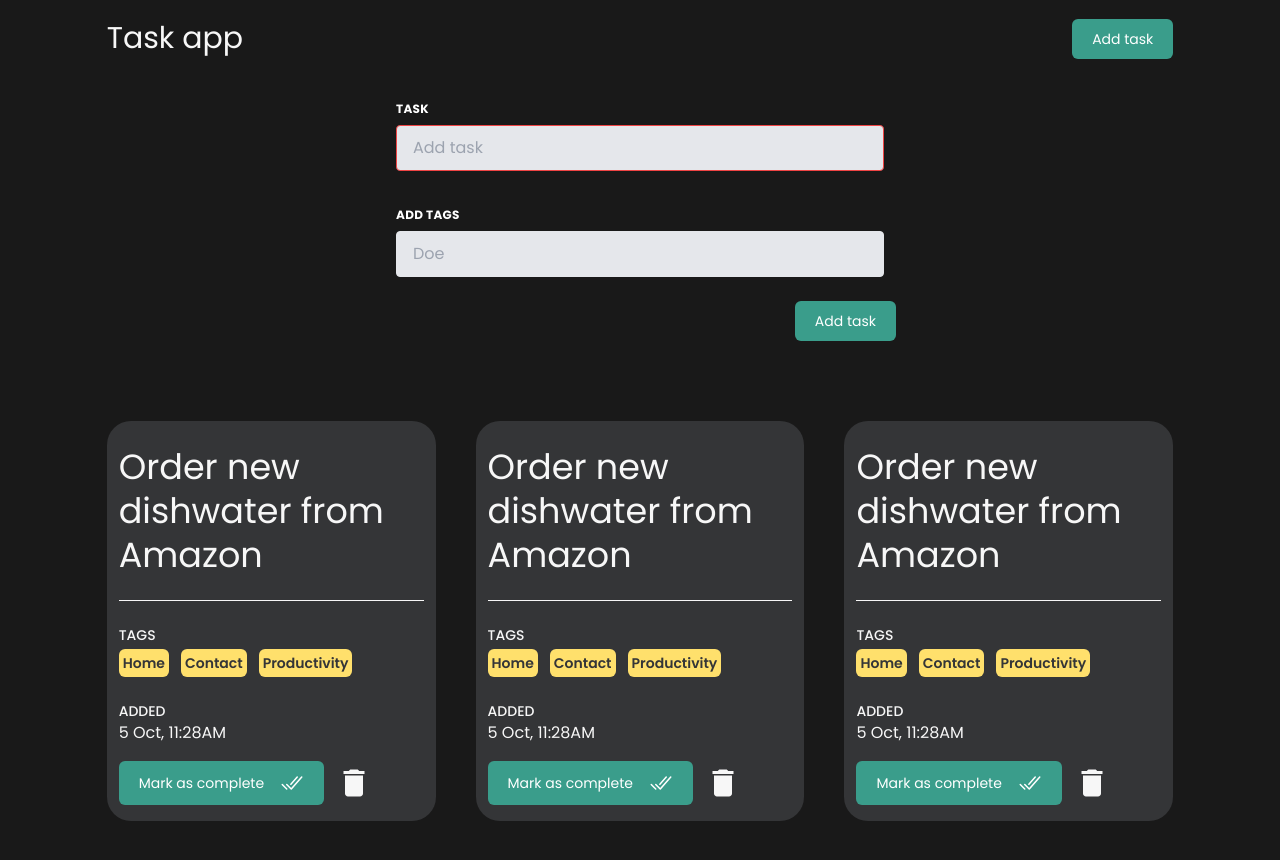
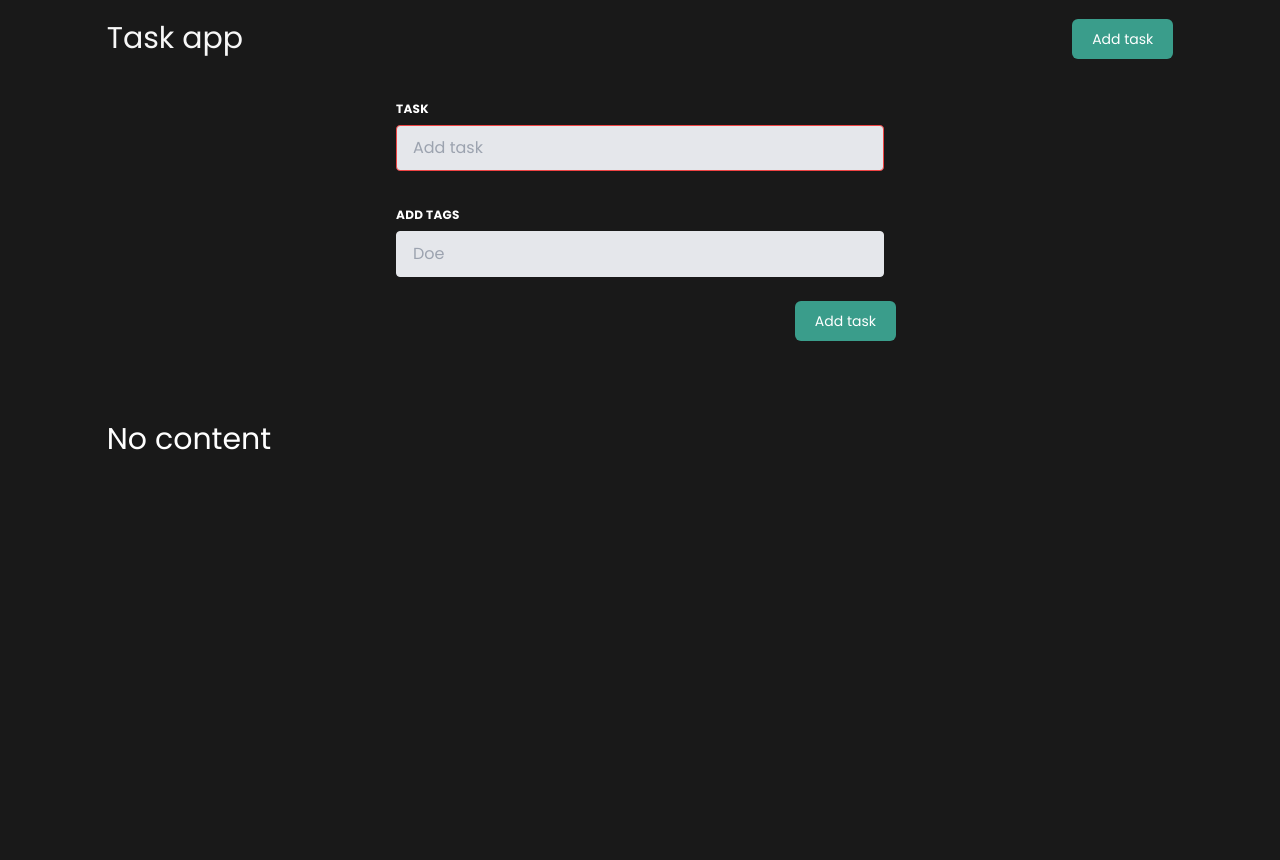
Before and after one commit to IsraelChidera/task-app, a React (Vite) app: page / in a window 1280 px wide. Shown: the top 860 px of the page. After the commit the page ends 800 px from the top, so only its background shows below. Built offline with nearby package versions, Linux system fonts and the light colour scheme.

Commit message:
features: todos crud operations

```diff
--- a/src/components/context/TodoContext.tsx
+++ b/src/components/context/TodoContext.tsx
@@ -11,9 +11,14 @@ export const TodoContext = createContext<TodoContextType|any>({});
 export const TodoContextProvider = ({ children }: { children: React.ReactNode }) => {
 
     const [taskCompleted, setTaskCompleted] = useState(false);
+    const [todos, setTodos] = useState([]);
+
+    const addTodo = () => {
+
+    }
 
     return (
-        <TodoContext.Provider value={{taskCompleted, setTaskCompleted}}>
+        <TodoContext.Provider value={{taskCompleted, setTaskCompleted, todos, setTodos}}>
         { children }
         </TodoContext.Provider>
     )
--- a/src/components/widget/AddTask.tsx
+++ b/src/components/widget/AddTask.tsx
@@ -28,6 +28,8 @@ type InitialValuesProps = {
 
 const AddTask = () => {
     const {taskCompleted, setTaskCompleted} = useContext(TodoContext);
+    const {todos, setTodos} = useContext(TodoContext);
+
     const initialValues: InitialValuesProps = {
         task: "",
         tags: "",
@@ -54,8 +56,16 @@ const AddTask = () => {
     }
 
     const onTodoSubmit = (values: InitialValuesProps) => {
-        console.log(values);
-        localStorage.setItem("Todos", JSON.stringify(values));
+        const newTodo = {
+            id: todos.length + 1,
+            task: values.task,
+            tags: values.tags,
+            completed: taskCompleted,
+            startDate: new Date().toDateString(),
+        }
+        setTodos([...todos, newTodo]);
+
+        localStorage.setItem("Todos", JSON.stringify([...todos, newTodo]));
     }
 
 
--- a/src/components/widget/Navbar.tsx
+++ b/src/components/widget/Navbar.tsx
@@ -1,4 +1,3 @@
-import React from 'react';
 import { FaPlus } from "react-icons/fa6";
 import Button from '../elements/Button';
 import Container from '../elements/Container';
--- /dev/null
+++ b/src/components/widget/Todo.tsx
@@ -0,0 +1,45 @@
+import React, { useContext } from 'react';
+import Button from '../elements/Button';
+import { IoCheckmarkDone } from "react-icons/io5";
+import { MdDelete } from "react-icons/md";
+import { TodoContext } from '../context/TodoContext';
+
+type TodoProps = {
+    todo: string,
+    tags: string,
+    startDate: any,
+    onClick?: any,
+    key?: any
+}
+
+const Todo = ({ key, todo, tags, startDate, onClick }: TodoProps) => {
+
+    return (
+        <div key={key} className='transition-all ease-linear bg-dark rounded-3xl pt-6 pb-4 px-3 flex flex-col justify-between'>
+            <div>
+                <h2 className='border-b border-[#f7f7f7] text-[35px] leading-tight pb-6'>{todo}</h2>
+                <p className='mt-6 text-sm text-[#f7f7f7] font-medium'>TAGS</p>
+                <div className='mt-1 flex gap-x-3 gap-y-3 items-center flex-wrap text-sm'>
+                    <div className='bg-yellow text-dark font-semibold p-1 rounded-md'>{tags}</div>
+                    <div className='bg-yellow text-dark font-semibold p-1 rounded-md'>Contact</div>
+                    <div className='bg-yellow text-dark font-semibold p-1 rounded-md'>Productivity</div>
+                </div>
+
+                <div className='mt-6'>
+                    <p className='mt-6 text-sm text-[#f7f7f7] font-medium'>ADDED</p>
+
+                    <p> {startDate}</p>
+                </div>
+            </div>
+
+            <div className='mt-4 flex space-x-3 items-center'>
+                <Button className='w-full flex justify-center items-center space-x-4'> <span>Mark as complete</span> <IoCheckmarkDone className='text-2xl' /> </Button>
+                <button type="button" onClick={onClick}>
+                    <MdDelete className='text-4xl hover:text-red-700 cursor-pointer' />
+                </button>
+            </div>
+        </div>
+    )
+}
+
+export default Todo
--- a/src/components/widget/Todos.tsx
+++ b/src/components/widget/Todos.tsx
@@ -1,90 +1,41 @@
-import React from 'react';
+import { useContext, useEffect, useState } from 'react';
 import Container from '../elements/Container';
-import Button from '../elements/Button';
-import { IoCheckmarkDone } from "react-icons/io5";
-import { MdDelete } from "react-icons/md";
+import Todo from './Todo';
+import { TodoContext } from '../context/TodoContext';
+
 
 const Todos = () => {
+    const { todos, setTodos } = useContext(TodoContext);
+    // const [items, setItems] = useState([]);
+
+    const getData = () => {
+        const data: any = localStorage.getItem('Todos');
+        const storedTodos = JSON.parse(data);
+
+        if (storedTodos) {
+            setTodos(storedTodos);
+            // setItems(storedTodos);
+        }
+    }
+
+    useEffect(() => {
+        getData();
+    }, [])
+
+    const onTodoDelete = (id: any) => {
+        const filteredItem = todos.filter((x: any) => x.id !== id);
+        setTodos(filteredItem);
+    }
+
+
     return (
         <section className='mt-14'>
             <Container className='grid grid-cols-3 gap-x-10 gap-y-8'>
-                <div className='bg-dark rounded-3xl pt-6 pb-4 px-3'>
-                    <h2 className='border-b border-[#f7f7f7] text-[35px] leading-tight pb-6'>Order new dishwater from Amazon</h2>
-
-                    <div>
-                        <p className='mt-6 text-sm text-[#f7f7f7] font-medium'>TAGS</p>
-                        <div className='mt-1 flex gap-x-3 gap-y-3 items-center flex-wrap text-sm'>
-                            <div className='bg-yellow text-dark font-semibold p-1 rounded-md'>Home</div>
-                            <div className='bg-yellow text-dark font-semibold p-1 rounded-md'>Contact</div>
-                            <div className='bg-yellow text-dark font-semibold p-1 rounded-md'>Productivity</div>
-                        </div>
-
-                        <div className='mt-6'>
-                            <p className='mt-6 text-sm text-[#f7f7f7] font-medium'>ADDED</p>
-
-                            <p> 5 Oct, 11:28AM</p>
-                        </div>
-
-                        <div className='mt-4 flex space-x-3 items-center'>
-                            <Button className='flex items-center space-x-4'> <span>Mark as complete</span> <IoCheckmarkDone className='text-2xl' /> </Button>
-                            <button>
-                                <MdDelete className='text-4xl hover:text-red-700 cursor-pointer' />
-                            </button>
-                        </div>
-                    </div>
-                </div>
-
-                <div className='bg-dark rounded-3xl pt-6 pb-4 px-3'>
-                    <h2 className='border-b border-[#f7f7f7] text-[35px] leading-tight pb-6'>Order new dishwater from Amazon</h2>
-
-                    <div>
-                        <p className='mt-6 text-sm text-[#f7f7f7] font-medium'>TAGS</p>
-                        <div className='mt-1 flex gap-x-3 gap-y-3 items-center flex-wrap text-sm'>
-                            <div className='bg-yellow text-dark font-semibold p-1 rounded-md'>Home</div>
-                            <div className='bg-yellow text-dark font-semibold p-1 rounded-md'>Contact</div>
-                            <div className='bg-yellow text-dark font-semibold p-1 rounded-md'>Productivity</div>
-                        </div>
-
-                        <div className='mt-6'>
-                            <p className='mt-6 text-sm text-[#f7f7f7] font-medium'>ADDED</p>
-
-                            <p> 5 Oct, 11:28AM</p>
-                        </div>
-
-                        <div className='mt-4 flex space-x-3 items-center'>
-                            <Button className='flex items-center space-x-4'> <span>Mark as complete</span> <IoCheckmarkDone className='text-2xl' /> </Button>
-                            <button>
-                                <MdDelete className='text-4xl hover:text-red-700 cursor-pointer' />
-                            </button>
-                        </div>
-                    </div>
-                </div>
-
-                <div className='bg-dark rounded-3xl pt-6 pb-4 px-3'>
-                    <h2 className='border-b border-[#f7f7f7] text-[35px] leading-tight pb-6'>Order new dishwater from Amazon</h2>
-
-                    <div>
-                        <p className='mt-6 text-sm text-[#f7f7f7] font-medium'>TAGS</p>
-                        <div className='mt-1 flex gap-x-3 gap-y-3 items-center flex-wrap text-sm'>
-                            <div className='bg-yellow text-dark font-semibold p-1 rounded-md'>Home</div>
-                            <div className='bg-yellow text-dark font-semibold p-1 rounded-md'>Contact</div>
-                            <div className='bg-yellow text-dark font-semibold p-1 rounded-md'>Productivity</div>
-                        </div>
-
-                        <div className='mt-6'>
-                            <p className='mt-6 text-sm text-[#f7f7f7] font-medium'>ADDED</p>
-
-                            <p> 5 Oct, 11:28AM</p>
-                        </div>
-
-                        <div className='mt-4 flex space-x-3 items-center'>
-                            <Button className='flex items-center space-x-4'> <span>Mark as complete</span> <IoCheckmarkDone className='text-2xl' /> </Button>
-                            <button>
-                                <MdDelete className='text-4xl hover:text-red-700 cursor-pointer' />
-                            </button>
-                        </div>
-                    </div>
-                </div>
+                {todos.length > 0 ? todos.map((item: any) => (
+                    <Todo key={item.id} onClick={() => onTodoDelete(item.id)} todo={item.task} tags={item.tags} startDate={item.startDate} />
+                )) : <div className='text-3xl text-white'>
+                    No content
+                </div>}
             </Container>
         </section>
     )
```
